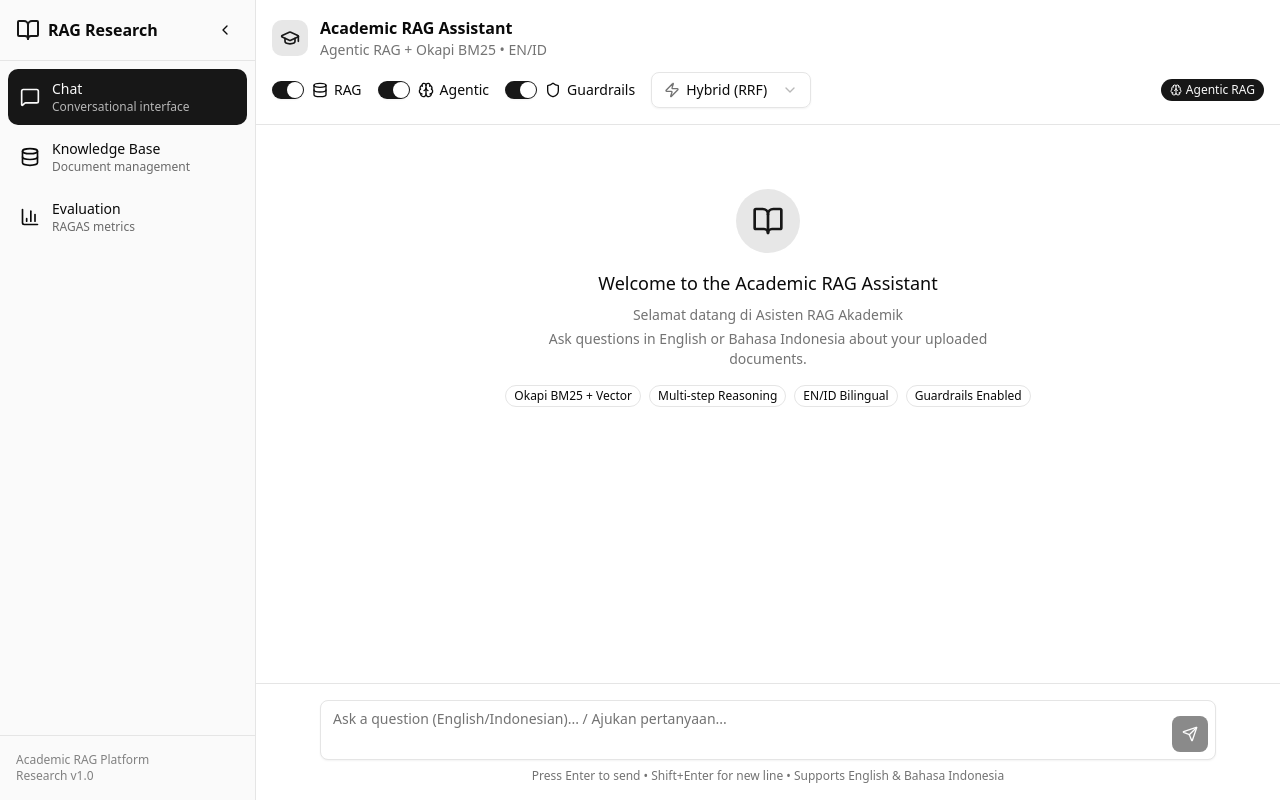
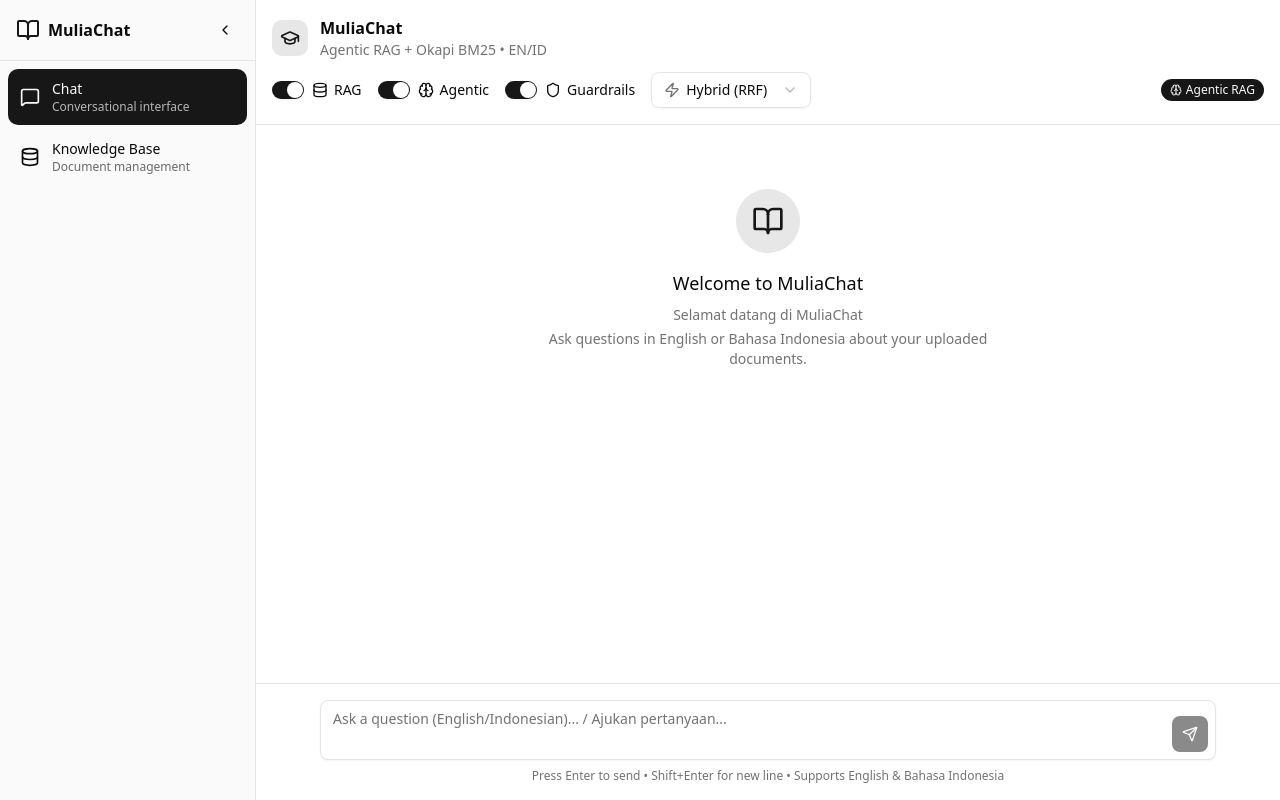
Before and after one commit to yehezkieldio/academic-research-rag-chatbot, a Next.js app: page / in a window 1280 px wide. Built offline with nearby package versions, Linux system fonts and the light colour scheme.

Commit message:
feat: integrate unpdf for PDF extraction and update UI references to MuliaChat

```diff
--- a/package.json
+++ b/package.json
@@ -50,6 +50,7 @@
     "recharts": "^3.5.1",
     "swr": "^2.3.7",
     "tailwind-merge": "^3.4.0",
+    "unpdf": "^1.4.0",
     "zod": "^4.1.13",
     "zustand": "^5.0.9"
   },
--- a/src/components/chat/chat-interface.tsx
+++ b/src/components/chat/chat-interface.tsx
@@ -271,7 +271,7 @@ const ChatHeader = memo(function ChatHeaderComponent({
                     <GraduationCap className="h-5 w-5 text-primary" />
                 </div>
                 <div>
-                    <h2 className="font-semibold text-foreground">Academic RAG Assistant</h2>
+                    <h2 className="font-semibold text-foreground">MuliaChat</h2>
                     <p className="text-muted-foreground text-sm">
                         {(() => {
                             if (settings.useAgenticMode) return "Agentic RAG + Okapi BM25";
@@ -306,17 +306,11 @@ const EmptyState = memo(function EmptyStateComponent() {
             <div className="mx-auto mb-4 w-fit rounded-full bg-primary/10 p-4">
                 <BookOpen className="h-8 w-8 text-primary" />
             </div>
-            <h3 className="mb-2 font-medium text-foreground text-lg">Welcome to the Academic RAG Assistant</h3>
-            <p className="mb-1 text-muted-foreground text-sm">Selamat datang di Asisten RAG Akademik</p>
+            <h3 className="mb-2 font-medium text-foreground text-lg">Welcome to MuliaChat</h3>
+            <p className="mb-1 text-muted-foreground text-sm">Selamat datang di MuliaChat</p>
             <p className="mx-auto mb-4 max-w-md text-muted-foreground text-sm">
                 Ask questions in English or Bahasa Indonesia about your uploaded documents.
             </p>
-            <div className="flex flex-wrap justify-center gap-2 text-muted-foreground text-xs">
-                <Badge variant="outline">Okapi BM25 + Vector</Badge>
-                <Badge variant="outline">Multi-step Reasoning</Badge>
-                <Badge variant="outline">EN/ID Bilingual</Badge>
-                <Badge variant="outline">Guardrails Enabled</Badge>
-            </div>
         </div>
     );
 });
--- a/src/components/layout/sidebar.tsx
+++ b/src/components/layout/sidebar.tsx
@@ -1,6 +1,6 @@
 "use client";
 
-import { BarChart3, BookOpen, ChevronLeft, ChevronRight, Database, MessageSquare } from "lucide-react";
+import { BookOpen, ChevronLeft, ChevronRight, Database, MessageSquare } from "lucide-react";
 import Link from "next/link";
 import { usePathname } from "next/navigation";
 import { useState } from "react";
@@ -19,12 +19,12 @@ const navItems = [
         icon: Database,
         description: "Document management",
     },
-    {
-        title: "Evaluation",
-        href: "/evaluation",
-        icon: BarChart3,
-        description: "RAGAS metrics",
-    },
+    // {
+    //     title: "Evaluation",
+    //     href: "/evaluation",
+    //     icon: BarChart3,
+    //     description: "RAGAS metrics",
+    // },
 ];
 
 export function Sidebar() {
@@ -43,7 +43,7 @@ export function Sidebar() {
                 {!collapsed && (
                     <div className="flex items-center gap-2">
                         <BookOpen className="h-6 w-6 text-sidebar-primary" />
-                        <span className="font-semibold text-sidebar-foreground">RAG Research</span>
+                        <span className="font-semibold text-sidebar-foreground">MuliaChat</span>
                     </div>
                 )}
                 <button
@@ -90,16 +90,6 @@ export function Sidebar() {
                     );
                 })}
             </nav>
-
-            {/* Footer */}
-            <div className="border-sidebar-border border-t p-4">
-                {!collapsed && (
-                    <div className="text-sidebar-foreground/50 text-xs">
-                        <p>Academic RAG Platform</p>
-                        <p>Research v1.0</p>
-                    </div>
-                )}
-            </div>
         </aside>
     );
 }
--- a/src/lib/rag/handlers/pdf.ts
+++ b/src/lib/rag/handlers/pdf.ts
@@ -1,85 +1,77 @@
-import * as pdfjsLib from "pdfjs-dist";
+import { extractText, getDocumentProxy, getMeta } from "unpdf";
 import type { ExtractionResult } from "./types";
 
-// Configure PDF.js worker
-if (typeof window === "undefined") {
-    // Node.js environment - use legacy build for compatibility
-    pdfjsLib.GlobalWorkerOptions.workerSrc = require.resolve("pdfjs-dist/build/pdf.worker.mjs");
-} else {
-    // Browser environment
-    pdfjsLib.GlobalWorkerOptions.workerSrc = `//cdnjs.cloudflare.com/ajax/libs/pdf.js/${pdfjsLib.version}/pdf.worker.min.js`;
-}
-
-// Regex pattern for word counting (defined at module level for performance)
+// Regex patterns (defined at module level for performance)
 const WORD_SPLIT_PATTERN = /\s+/;
+const HAS_UPPERCASE_PATTERN = /[A-Z]/;
+const TITLE_CASE_PATTERN = /^[A-Z][a-z]*(\s+[A-Z][a-z]*)*$/;
 
 /**
- * Extract text and metadata from PDF files using pdfjs-dist
+ * Extract text and metadata from PDF files using unpdf
  * @throws Error if PDF parsing fails
  */
 export async function extractPdf(buffer: ArrayBuffer, fileName: string): Promise<ExtractionResult> {
     try {
-        // Load the PDF document
-        const loadingTask = pdfjsLib.getDocument({
-            data: new Uint8Array(buffer),
-            useSystemFonts: true,
-            standardFontDataUrl: "https://cdnjs.cloudflare.com/ajax/libs/pdf.js/3.11.174/standard_fonts/",
-        });
-
-        const pdf = await loadingTask.promise;
+        // Load the PDF document using unpdf
+        const pdf = await getDocumentProxy(new Uint8Array(buffer));
         const numPages = pdf.numPages;
 
-        // Extract text from all pages
+        // Extract text from all pages individually to track page breaks
+        const { text: pageTexts } = await extractText(pdf, { mergePages: false });
+
+        // Calculate page breaks and build full text
+        const pageBreaks: number[] = [];
+        let currentOffset = 0;
         const textParts: string[] = [];
-        const pageBreaks: number[] = [];
-        const headings: Array<{ text: string; level: number; position: number }> = [];
-        let currentOffset = 0;
-        let hasImages = false;
 
-        for (let pageNum = 1; pageNum <= numPages; pageNum++) {
-            const page = await pdf.getPage(pageNum);
+        for (let i = 0; i < pageTexts.length; i++) {
+            const pageText = pageTexts[i];
 
-            // Extract text content
-            const textContent = await page.getTextContent();
-            const pageText = textContent.items
-                .map((item) => {
-                    if ("str" in item && "height" in item) {
-                        // Check for potential headings based on font size
-                        if (item.height > 14) {
-                            headings.push({
-                                text: item.str.trim(),
-                                level: Math.floor((item.height - 10) / 4) + 1,
-                                position: currentOffset,
-                            });
-                        }
-                        return item.str;
-                    }
-                    return "";
-                })
-                .join(" ");
-
-            // Track page break position
-            if (pageNum > 1) {
+            if (i > 0) {
                 pageBreaks.push(currentOffset);
             }
 
             textParts.push(pageText);
             currentOffset += pageText.length + 2; // +2 for the newlines we'll add
-
-            // Check for images
-            const ops = await page.getOperatorList();
-            if (ops.fnArray.includes(pdfjsLib.OPS.paintImageXObject)) {
-                hasImages = true;
-            }
-
-            // Clean up page resources
-            page.cleanup();
         }
 
         const fullText = textParts.join("\n\n");
 
         if (!fullText || fullText.trim().length === 0) {
             throw new Error(`PDF extraction failed: No text content found in ${fileName}`);
+        }
+
+        // Extract metadata
+        const { info } = await getMeta(pdf, { parseDates: true });
+
+        // Detect potential headings from text analysis
+        const headings: Array<{ text: string; level: number; position: number }> = [];
+        let textOffset = 0;
+
+        for (const pageText of pageTexts) {
+            const lines = pageText.split("\n");
+
+            for (const line of lines) {
+                const trimmed = line.trim();
+
+                // Heuristic: Short lines (< 80 chars) in all caps or title case might be headings
+                if (trimmed.length > 0 && trimmed.length < 80) {
+                    const isAllCaps = trimmed === trimmed.toUpperCase() && HAS_UPPERCASE_PATTERN.test(trimmed);
+                    const isTitleCase = TITLE_CASE_PATTERN.test(trimmed);
+
+                    if (isAllCaps || isTitleCase) {
+                        headings.push({
+                            text: trimmed,
+                            level: isAllCaps ? 1 : 2,
+                            position: textOffset,
+                        });
+                    }
+                }
+
+                textOffset += line.length + 1; // +1 for newline
+            }
+
+            textOffset += 1; // Additional newline between pages
         }
 
         return {
@@ -92,8 +84,8 @@ export async function extractPdf(buffer: ArrayBuffer, fileName: string): Promise
                 },
                 fileSize: buffer.byteLength,
                 wordCount: fullText.split(WORD_SPLIT_PATTERN).filter((w) => w.length > 0).length,
-                hasImages,
-                extractionMethod: "pdfjs-dist",
+                hasImages: undefined, // unpdf doesn't easily expose image detection without extractImages
+                extractionMethod: "unpdf",
             },
         };
     } catch (error) {
```
Also changed, not shown: 1 other file (tests, documents, lock files or other folders).
